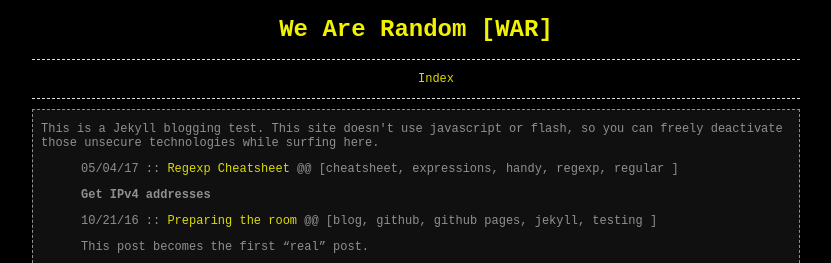
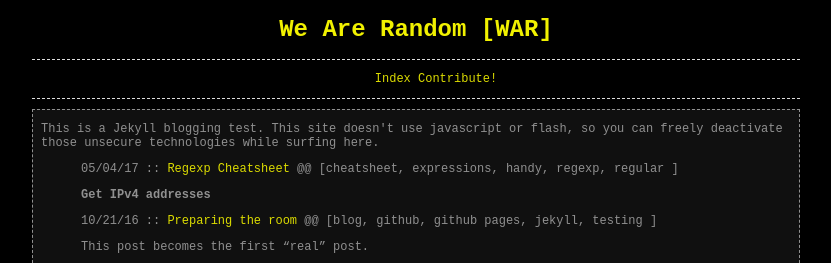
Before and after one commit to wearerandom/wearerandom.github.io, a Jekyll site: the page built from index.html, in a window 1280 px wide. Shown: the top 263 px of the page, without its empty margins (224-1055 px from the left). Built offline with Jekyll 4.4.1, drawn with Linux system fonts in a browser that asks for light colours.

Commit message:
Update navbar.html

```diff
--- a/_includes/navbar.html
+++ b/_includes/navbar.html
@@ -3,6 +3,9 @@
     <li>
       <a href="/">Index</a>
     </li>
+    <li>
+      <a href="/contrib.html">Contribute!</a>
+    </li>
   </ul>
   <script>{% include cash.js %}</script>
 </div>
```
